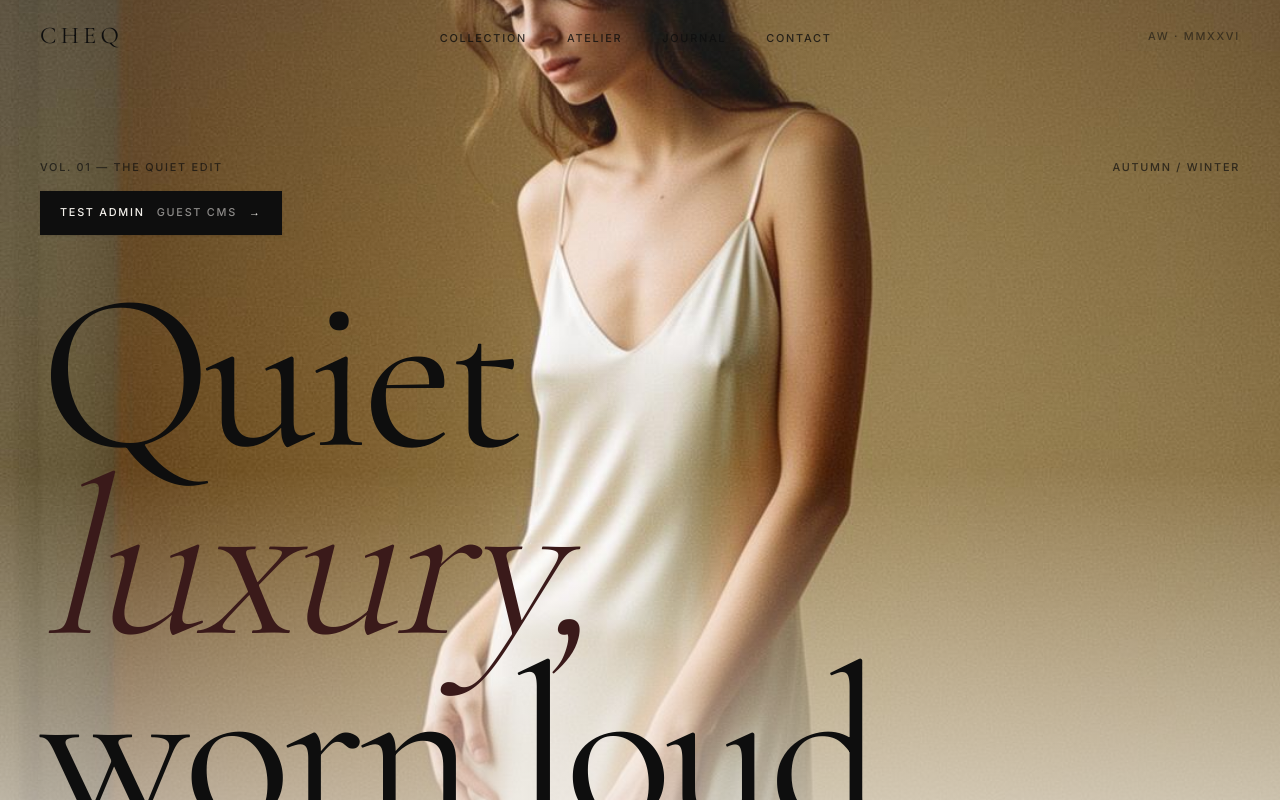
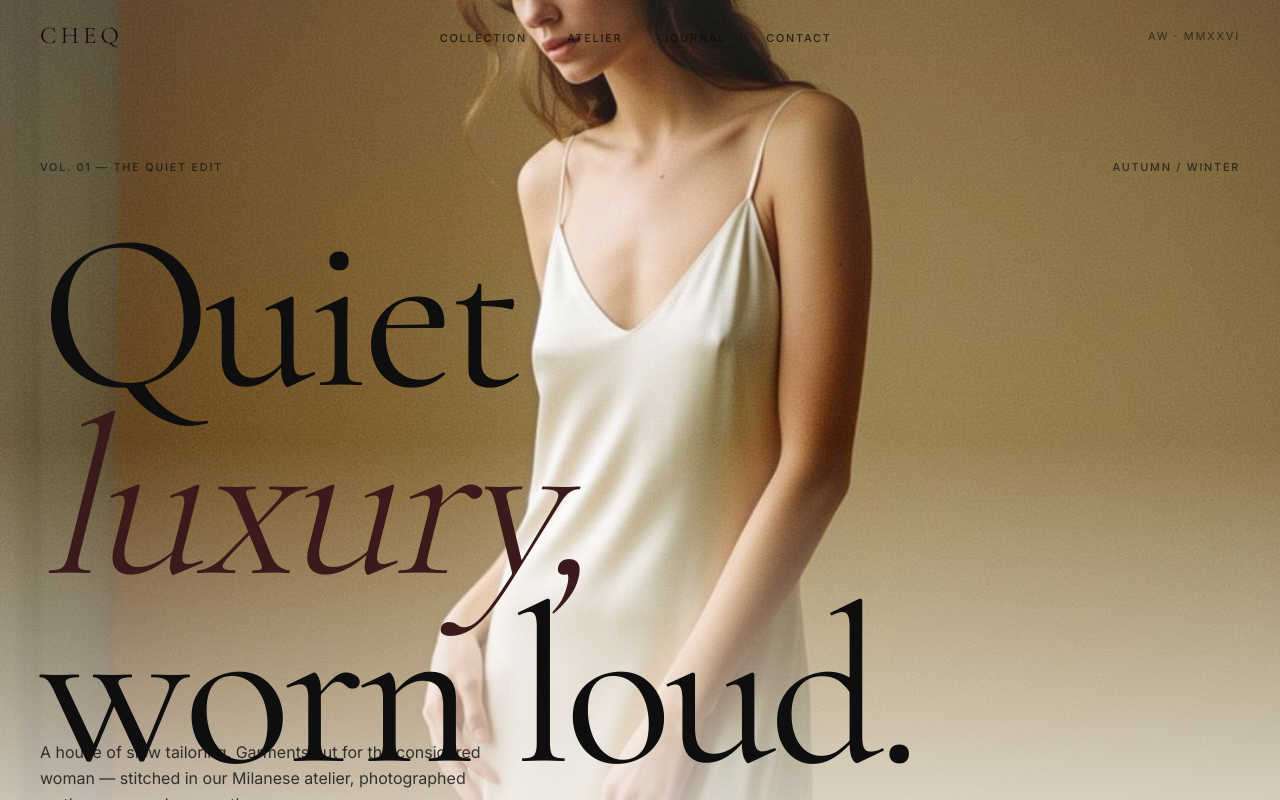
Before and after one commit to DominceAseberos/Fashion-shop, a React (Vite) app: page / in a window 1280 px wide. Shown: the top 800 px of the page. Built offline with nearby package versions, Linux system fonts and the light colour scheme.

Commit message:
refactor: remove test admin button from homepage

```diff
--- a/src/components/site/Hero.tsx
+++ b/src/components/site/Hero.tsx
@@ -1,5 +1,4 @@
 import { useEffect, useRef } from "react";
-import { Link } from "react-router-dom";
 import gsap from "gsap";
 import { ScrollTrigger } from "gsap/ScrollTrigger";
 import heroImg from "@/assets/hero-portrait.jpg";
@@ -12,7 +11,6 @@ export function Hero() {
   const imgRef = useRef<HTMLImageElement | null>(null);
   const titleRef = useRef<HTMLHeadingElement | null>(null);
   const reduced = useReducedMotion();
-  const isCmsPreview = typeof window !== "undefined" && window.self !== window.top;
 
   useEffect(() => {
     if (reduced || !sectionRef.current) return;
@@ -75,18 +73,6 @@ export function Hero() {
             <span className="smallcaps text-foreground/70">Vol. 01 — The Quiet Edit</span>
             <span className="smallcaps text-foreground/70">Autumn / Winter</span>
           </div>
-
-          {!isCmsPreview && (
-            <Link
-              to="/admin"
-              className="smallcaps mt-4 inline-flex min-h-11 items-center gap-3 bg-ink px-4 py-3 text-cream shadow-sm transition-[background-color,transform] duration-300 hover:-translate-y-0.5 hover:bg-accent focus-visible:outline focus-visible:outline-2 focus-visible:outline-offset-2 focus-visible:outline-foreground sm:px-5"
-              aria-label="Open the guest CMS test admin"
-            >
-              <span>Test Admin</span>
-              <span className="text-cream/55">Guest CMS</span>
-              <span aria-hidden="true">→</span>
-            </Link>
-          )}
         </div>
 
         <h1
```
Also changed, not shown: 1 other file (tests, documents, lock files or other folders).
